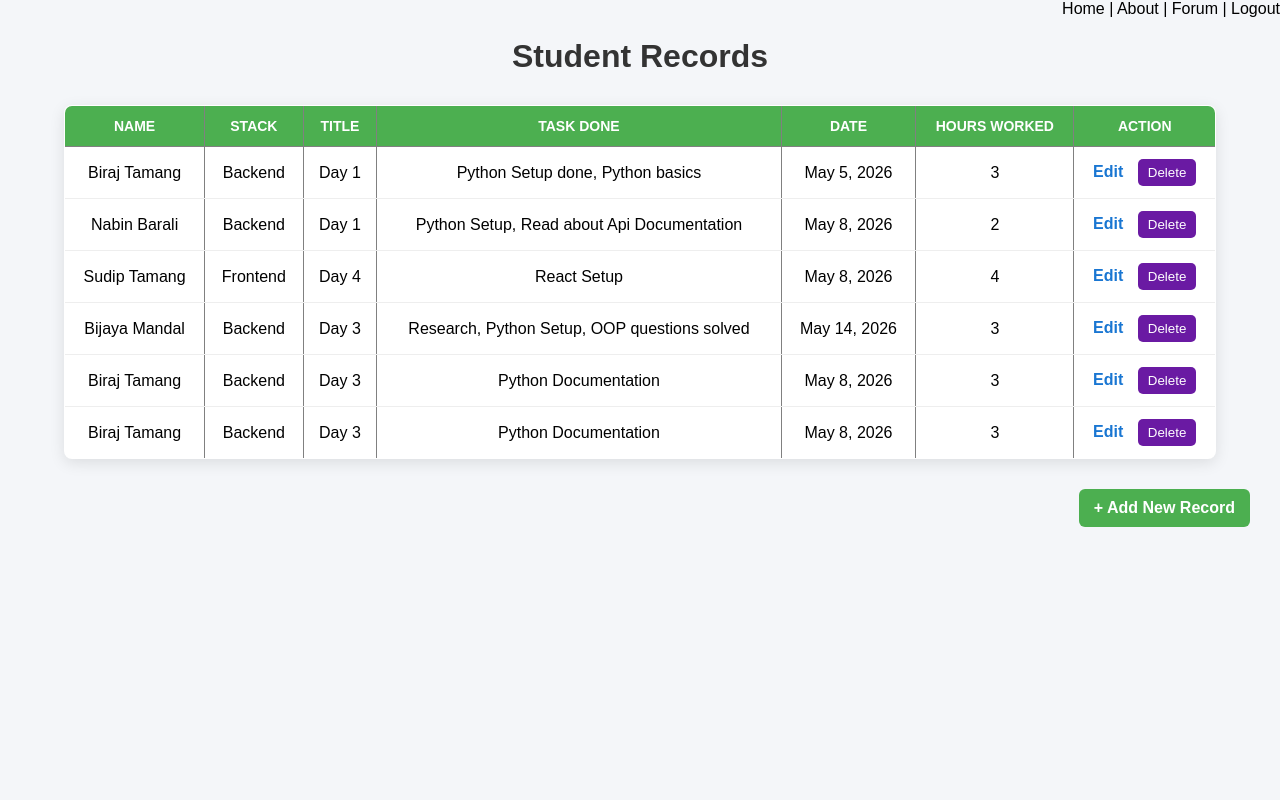
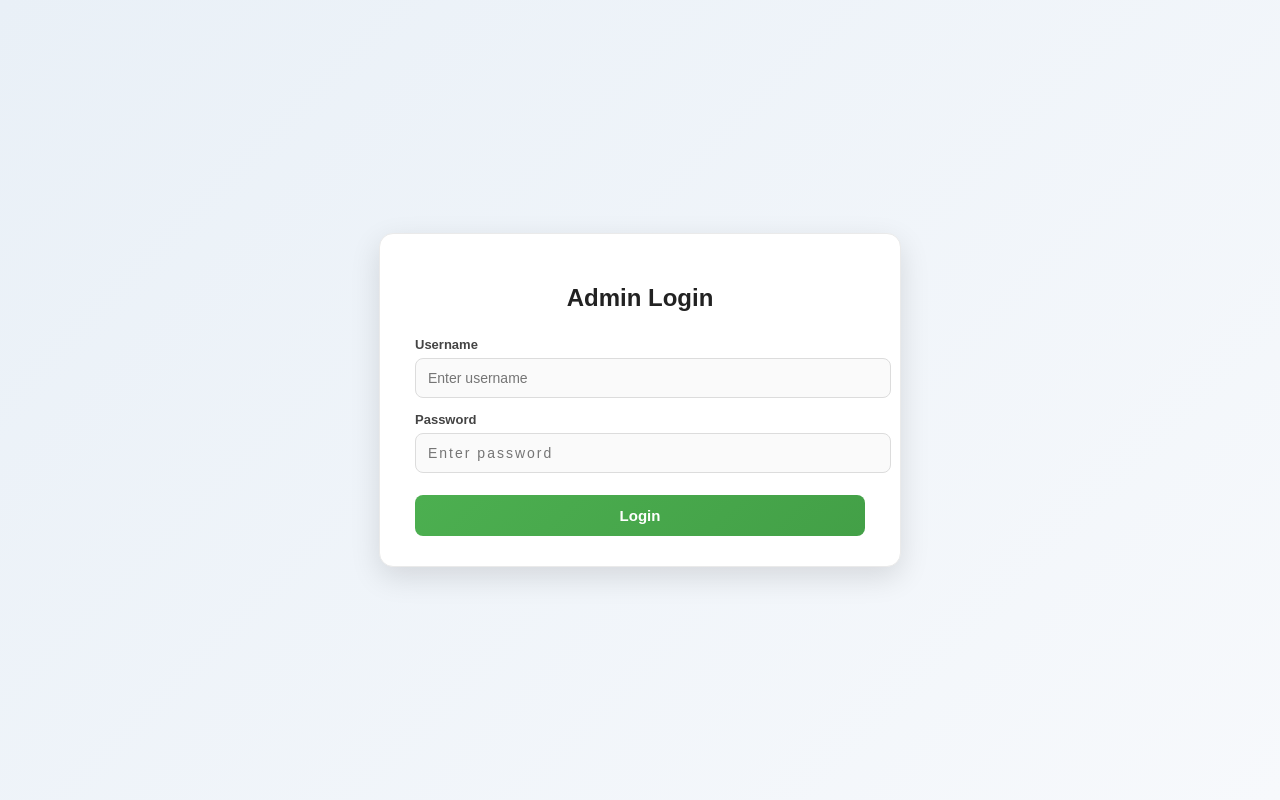
Before and after one commit to Birajlama3/Students-Records, a Django app: page / in a window 1280 px wide. Run offline with Django 5.2, Linux system fonts and the light colour scheme; data comes from the database, SQL or seed files in the repository; both versions use the stored data as it was after the commit.

Commit message:
new Changes updation done

```diff
--- a/Students_Records/records/static/form.css
+++ b/Students_Records/records/static/form.css
@@ -97,3 +97,7 @@ button:hover {
 br {
     display: none;
 }
+/* Input spacing for login only */
+input[type="password"] {
+    letter-spacing: 2px;
+}
--- a/Students_Records/records/static/style.css
+++ b/Students_Records/records/static/style.css
@@ -1,7 +1,7 @@
 /* Page background */
 body {
     font-family: Arial, sans-serif;
-    background: #f4f6f9;
+    background: whitesmoke;
     margin: 0;
     padding: 0;
 }
@@ -26,7 +26,7 @@ table {
 
 /* Table header */
 th {
-    background: #4CAF50;
+    background:  rgb(106, 26, 163);
     color: white;
     padding: 12px;
     text-transform: uppercase;
@@ -79,7 +79,7 @@ button:hover {
 
 /* Add new record button */
 .add-btn a {
-    background: #4CAF50;
+    background: rgb(106, 26, 163);
     color: white;
     padding: 10px 15px;
     border-radius: 6px;
@@ -88,5 +88,5 @@ button:hover {
 }
 
 .add-btn a:hover {
-    background: #45a049;
+    background: indigo;
 }
--- a/Students_Records/records/templates/add_task.html
+++ b/Students_Records/records/templates/add_task.html
@@ -18,6 +18,7 @@
 
 <body class="bg-slate-50 min-h-screen flex items-center justify-center p-4 sm:p-6 text-slate-800">
 
+
     <div class="w-full max-w-lg bg-white rounded-2xl shadow-xl shadow-slate-100 border border-slate-100 p-6 sm:p-8">
 
         <div class="text-center mb-8">
@@ -25,7 +26,7 @@
             <p class="text-sm text-slate-500 mt-1">Log daily progress and work hours seamlessly.</p>
         </div>
 
-        <form method="POST" action="{% url 'add_task' %}" class="space-y-5">
+        <form method="POST" action="{% url 'add_task' %}" class="space-y-5" onS>
             {% csrf_token %}
 
             <div>
--- /dev/null
+++ b/Students_Records/records/templates/login.html
@@ -0,0 +1,36 @@
+{% load static %}
+<!DOCTYPE html>
+<html>
+<head>
+    <title>Login</title>
+    <link rel="stylesheet" href="{% static 'form.css' %}">
+</head>
+
+<body>
+
+<div class="page-wrapper">
+
+    <div class="container">
+
+        <h2>Admin Login</h2>
+
+        <form method="POST">
+
+            {% csrf_token %}
+
+            <label>Username</label>
+            <input type="text" name="username" placeholder="Enter username">
+
+            <label>Password</label>
+            <input type="password" name="password" placeholder="Enter password">
+
+            <button type="submit">Login</button>
+
+        </form>
+
+    </div>
+
+</div>
+
+</body>
+</html>
--- a/Students_Records/records/urls.py
+++ b/Students_Records/records/urls.py
@@ -2,8 +2,9 @@ from django.urls import path
 from . import views
 
 urlpatterns =[
-    path('', views.records, name='records'),
-    path('home.hmtl',views.add_task, name='add new record'),
+    path('',views.login_view, name='login'),
+    path('Dashboard/', views.records, name='records'),
+    path('home/',views.add_task, name='add new record'),
     path('add_task/',views.add_task, name='add_task'),
     path('dashboard/',views.dashboard, name='dashboard'),
     path('edit_task/<int:id>/',views.edit_task, name='edit_task'),
--- a/Students_Records/records/views.py
+++ b/Students_Records/records/views.py
@@ -2,6 +2,11 @@ from django.http import HttpResponse
 from django.template import loader
 from .models import Records
 from django.shortcuts import redirect,render
+from django.contrib.auth import authenticate,login
+from django.contrib.auth.decorators import login_required
+from django.contrib import messages
+
+@login_required
 def records(request):
   myrecords = Records.objects.all().values()
   template = loader.get_template('index.html')
@@ -13,6 +18,22 @@ def records(request):
 def dashboard(request):
   template = loader.get_template('dashboard.html')
   return HttpResponse(template.render())
+
+def login_view(request):
+  if request.method == 'POST':
+    username = request.POST['username']
+    password = request.POST['password']
+    user = authenticate(request, username=username, password=password)
+    if user is not None:
+      login(request, user) # Django auth login
+      return redirect('records')
+    else:
+      return render(request, 'login.html', {
+      'error': 'Invalid credentials'
+      })
+  return render(request, 'login.html')
+
+
 
 def add_task(request):
   if request.method == "POST":
@@ -32,6 +53,7 @@ def add_task(request):
       hours_worked = hours_worked
     )
     records.save()
+    messages.success(request,'Task added Successfully')
   return render(request,'add_task.html')
 
 def edit_task(request,id):
@@ -44,11 +66,12 @@ def edit_task(request,id):
     records.date = request.POST.get('date') or records.date
     records.hours_worked = request.POST.get('hours_worked')
     records.save()
-  template = loader.get_template('edit_task.html')
-  return HttpResponse(template.render({
-    "records":records
-  },request))
+    messages.success(request,'Task Edited Successfully')
+  return render(request, 'edit_task.html', {
+      "records": records
+    })
 
 def delete_task(request,id):
   records = Records.objects.get(id=id)
+  records.delete()
   return redirect('records')
--- /dev/null
+++ b/Students_Records/requirements.txt
@@ -0,0 +1,3 @@
+asgiref==3.11.1
+Django==6.0.5
+sqlparse==0.5.5
```
Also changed, not shown: Students_Records/db.sqlite3.
